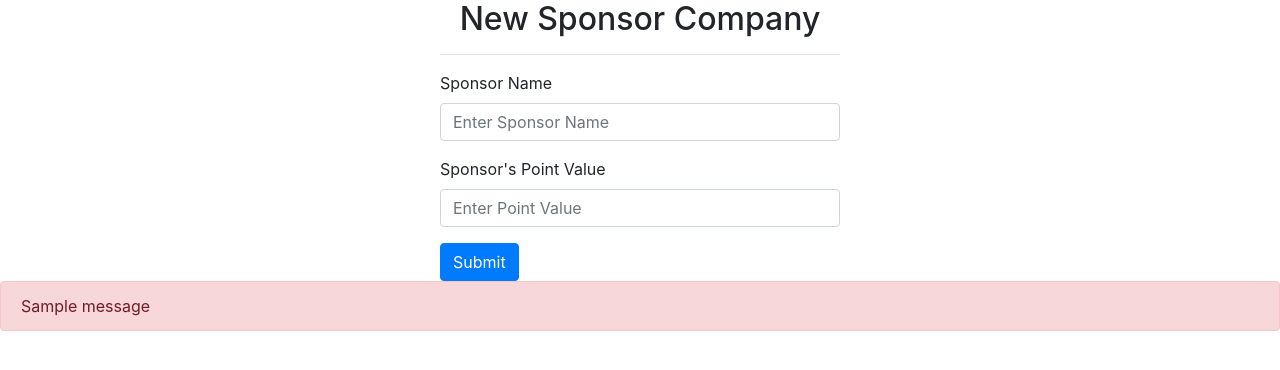
After one commit to tjheff12/Good-Driver-Incentive-Program, a Django app: template good_driver/templates/adminCreateSponsor.html in a window 1280 px wide. The commit adds this page. Shown: the top 370 px of the page. Run offline with Django 4.2, Linux system fonts and the light colour scheme; the template is opened without the code that fills it, so the values that code supplies are empty; tables that the repository leaves empty hold one stand-in row (values such as "Sample post"); one stand-in notice (Sample message) is shown; some libraries are stand-ins or nearby versions.

Commit message:
Added ability to add new Sponsor entities - as an Admin

```diff
--- a/good_driver/accounts/urls.py
+++ b/good_driver/accounts/urls.py
@@ -11,6 +11,7 @@ urlpatterns = [
     path('adminPanel/', views.admin_panel, name='adminPanel'),
     path('adminCreateAccount/', views.admin_create_account, name='adminCreateAccount'),
     path('adminDeleteAccount/', views.admin_delete_account, name='adminDeleteAccount'),
+    path('adminCreateSponsor/', views.admin_create_sponsor, name='adminCreateSponsor'),
     path('sponsorPanel/', views.sponsor_panel, name='sponsorPanel'),
     path('sponsorCreateAccount/', views.sponsor_create_account, name='sponsorCreateAccount')
     #path("login_user", views.login_user, name="login_user"),
--- /dev/null
+++ b/good_driver/templates/adminCreateSponsor.html
@@ -0,0 +1,58 @@
+<!doctype html>
+<html lang="en">
+
+<head>
+	<!-- Required meta tags -->
+	<meta charset="utf-8">
+	<meta name="viewport" content="width=device-width, initial-scale=1, shrink-to-fit=no">
+
+	<!-- Bootstrap CSS -->
+	<link rel="stylesheet" href="https://maxcdn.bootstrapcdn.com/bootstrap/4.0.0/css/bootstrap.min.css"
+		integrity="sha384-Gn5384xqQ1aoWXA+058RXPxPg6fy4IWvTNh0E263XmFcJlSAwiGgFAW/dAiS6JXm" crossorigin="anonymous">
+
+	<title>New Sponsor Entity</title>
+</head>
+
+<body>
+	<form action="/adminCreateSponsor/" method="POST" class="form-horizontal">
+		{% csrf_token%}
+		<div class="mx-auto" style="width: 400px;">
+
+			<div class="col-xs-8 col-xs-offset-4">
+				<h2 style="text-align:center;">New Sponsor Company</h2>
+			</div>
+			<hr />
+			<div class="form-group">
+				<label for="name">Sponsor Name</label>
+				<input type="text" class="form-control" name="name" id="name" placeholder="Enter Sponsor Name" Required>
+			</div>
+			<div class="form-group">
+				<label for="fanme">Sponsor's Point Value</label>
+				<input type="text" class="form-control" name="point_value" id="point_value"
+					placeholder="Enter Point Value" Required>
+			</div>
+			<button type="submit" class="btn btn-primary">Submit</button>
+		</div>
+	</form>
+	<div class="form-group">
+		{% for message in messages %}
+		<div class="alert alert-danger" role="alert">
+			{{message}}
+		</div>
+		{% endfor %}
+	</div>
+
+	<!-- Optional JavaScript -->
+	<!-- jQuery first, then Popper.js, then Bootstrap JS -->
+	<script src="https://code.jquery.com/jquery-3.2.1.slim.min.js"
+		integrity="sha384-KJ3o2DKtIkvYIK3UENzmM7KCkRr/rE9/Qpg6aAZGJwFDMVNA/GpGFF93hXpG5KkN"
+		crossorigin="anonymous"></script>
+	<script src="https://cdnjs.cloudflare.com/ajax/libs/popper.js/1.12.9/umd/popper.min.js"
+		integrity="sha384-ApNbgh9B+Y1QKtv3Rn7W3mgPxhU9K/ScQsAP7hUibX39j7fakFPskvXusvfa0b4Q"
+		crossorigin="anonymous"></script>
+	<script src="https://maxcdn.bootstrapcdn.com/bootstrap/4.0.0/js/bootstrap.min.js"
+		integrity="sha384-JZR6Spejh4U02d8jOt6vLEHfe/JQGiRRSQQxSfFWpi1MquVdAyjUar5+76PVCmYl"
+		crossorigin="anonymous"></script>
+</body>
+
+</html>
```
Also changed, not shown: good_driver/accounts/views.py (+56 -2 lines), good_driver/templates/adminPanel.html (+8 -1 lines).
